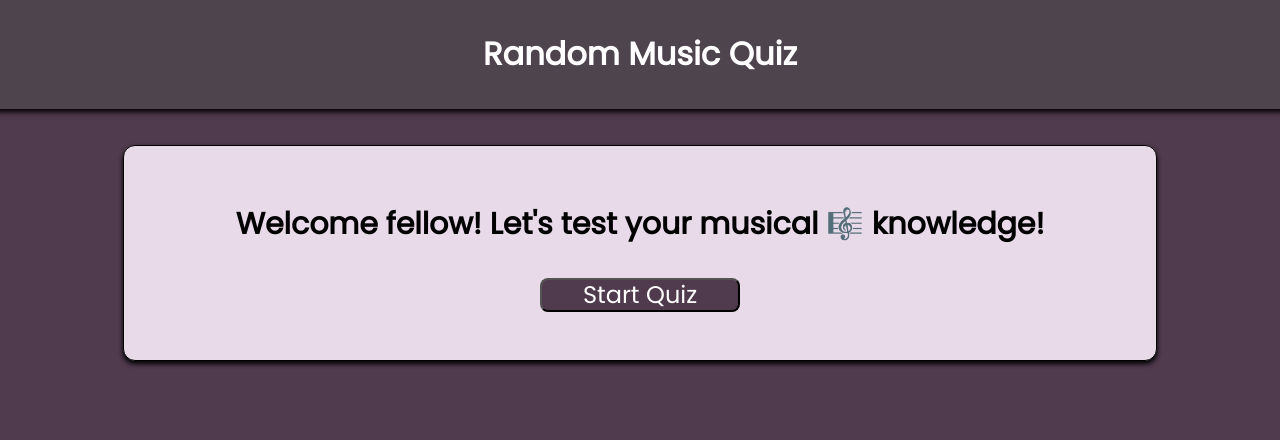
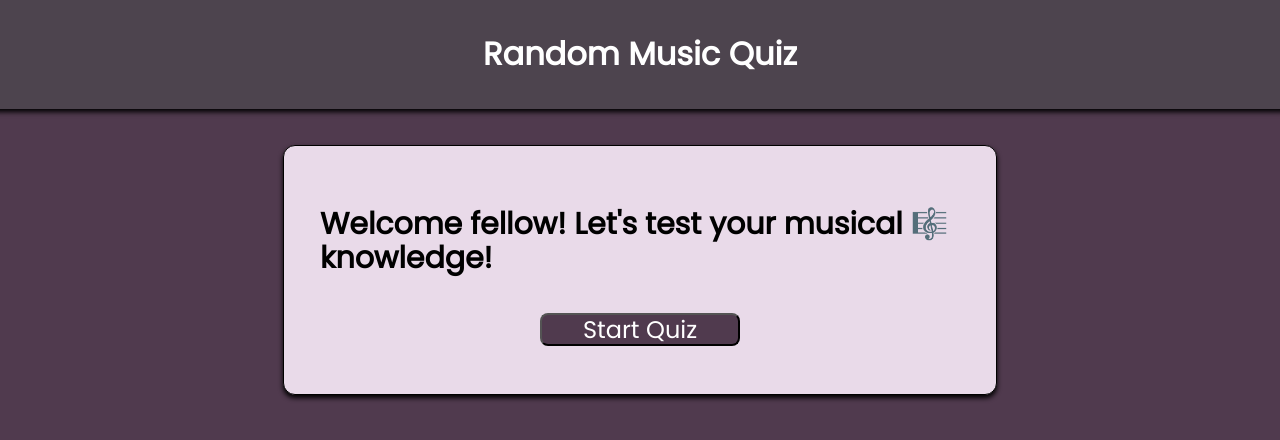
Before and after one commit to Jeuq/quizapp, a plain HTML site: page index.html in a window 1280 px wide. Shown: the top 440 px of the page. Drawn offline with nearby package versions, Linux system fonts and the light colour scheme.

Commit message:
Fixed some CSS styling

```diff
--- a/app.css
+++ b/app.css
@@ -100,7 +100,10 @@ label {
 }
 
 @media screen and (min-width: 800px) {
-  #question-card {
+  .start,
+  .feedback,
+  .summary,
+  .question {
     width: 50%;
     font-size: 100%;
   }
```
